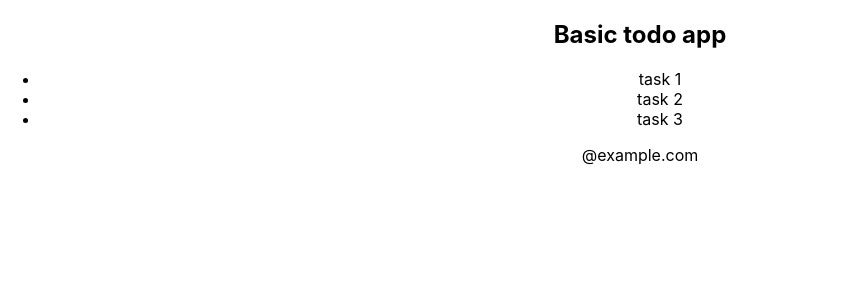
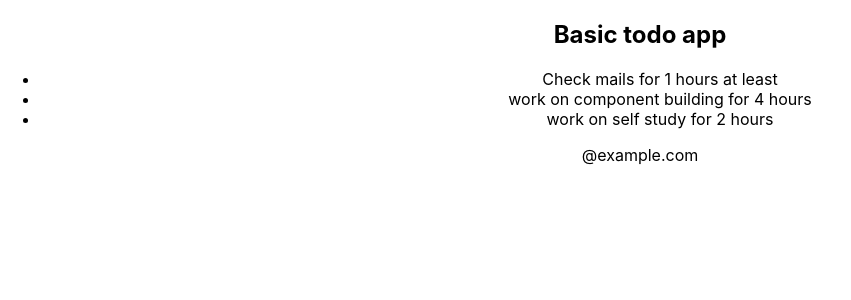
Before and after one commit to pervezalam777/todo, a React (Create React App) app: page / in a window 1280 px wide. Shown: the top 300 px of the page, without its empty margins (0-851 px from the left). Built offline with nearby package versions, Linux system fonts and the light colour scheme.

Commit message:
Render list with static data

```diff
--- a/src/todo/data/index.js
+++ b/src/todo/data/index.js
@@ -1,7 +1,7 @@
 export const data = [
   { id: 1, desc:'Check mails for 1 hours at least', state: 'active'},
-  { id: 1, desc:'work on component building for 4 hours', state: 'active'},
-  { id: 1, desc:'work on self study for 2 hours', state: 'active'}
+  { id: 2, desc:'work on component building for 4 hours', state: 'active'},
+  { id: 3, desc:'work on self study for 2 hours', state: 'active'}
 ]
 
 
--- a/src/todo/layouts/MainTodoLayout.js
+++ b/src/todo/layouts/MainTodoLayout.js
@@ -1,22 +1,36 @@
 // Following import is no longer require
 // if you add it it should not create any problem
+// the following is default import
 import React from 'react';
+
+// The following is named import
+import { data as listInputData } from '../data';
 
 // NOTE: following is functional component
 // functional component can be state full and state less
 // if functional component use any hook then it is state full.
 // if it totally depends on props then it is state less
 function MainTodoLayout() {
+
+  function renderListItems() {
+    return listInputData.map((todoItem) => {
+      return (
+        <li key={todoItem.id}>{todoItem.desc}</li>
+      )
+    })
+  }
+
   return (
     <section>
-      <heading>
+      <header>
         <h1>Basic todo app</h1>
-      </heading>
+      </header>
       <main>
         <ul>
-          <li>task 1</li>
-          <li>task 2</li>
-          <li>task 3</li>
+          {
+            // Javascript code goes here
+            renderListItems()
+          }
         </ul>
       </main>
       <footer>@example.com</footer>
```
Also changed, not shown: 1 other file (tests, documents, lock files or other folders).
